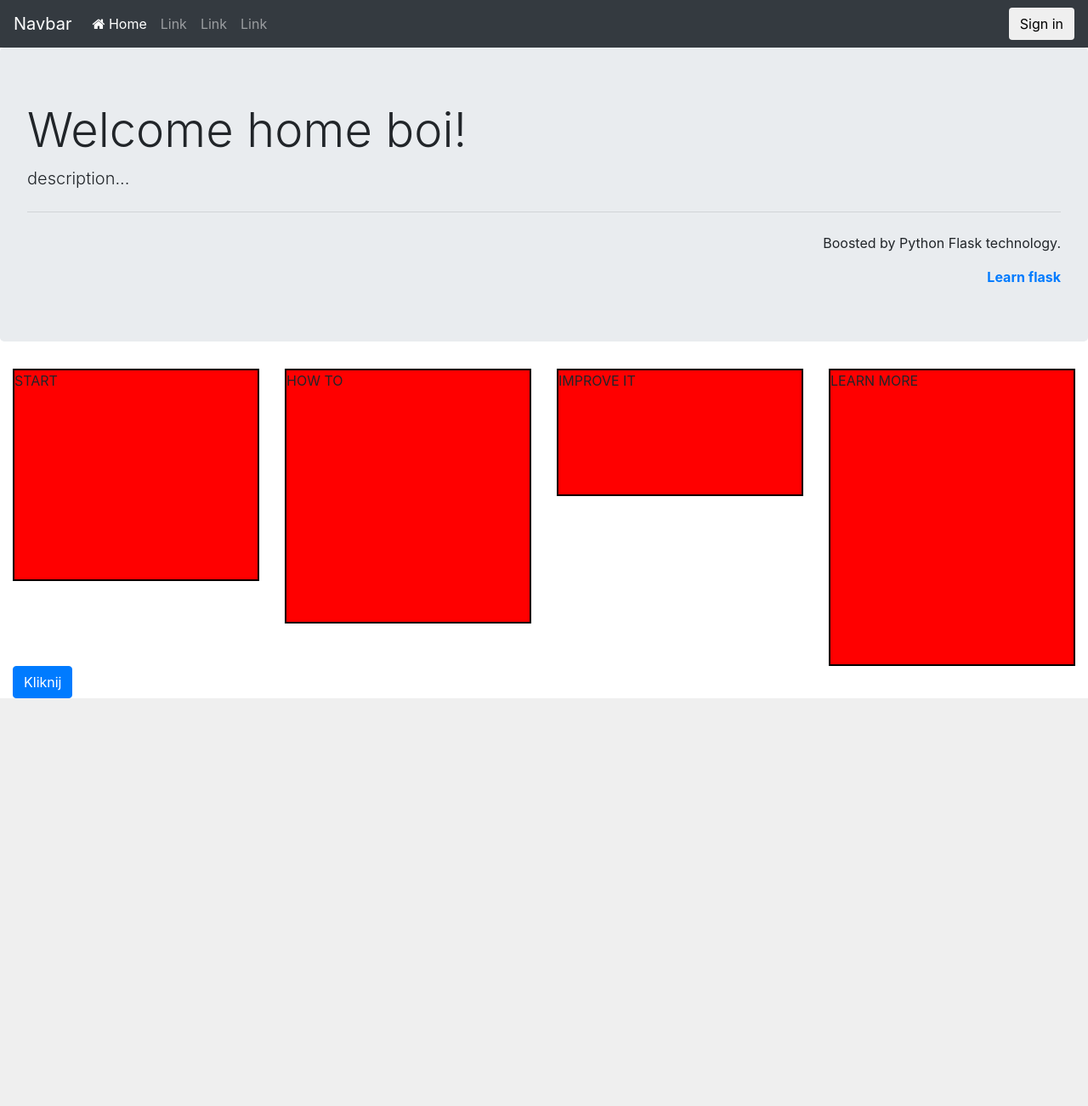
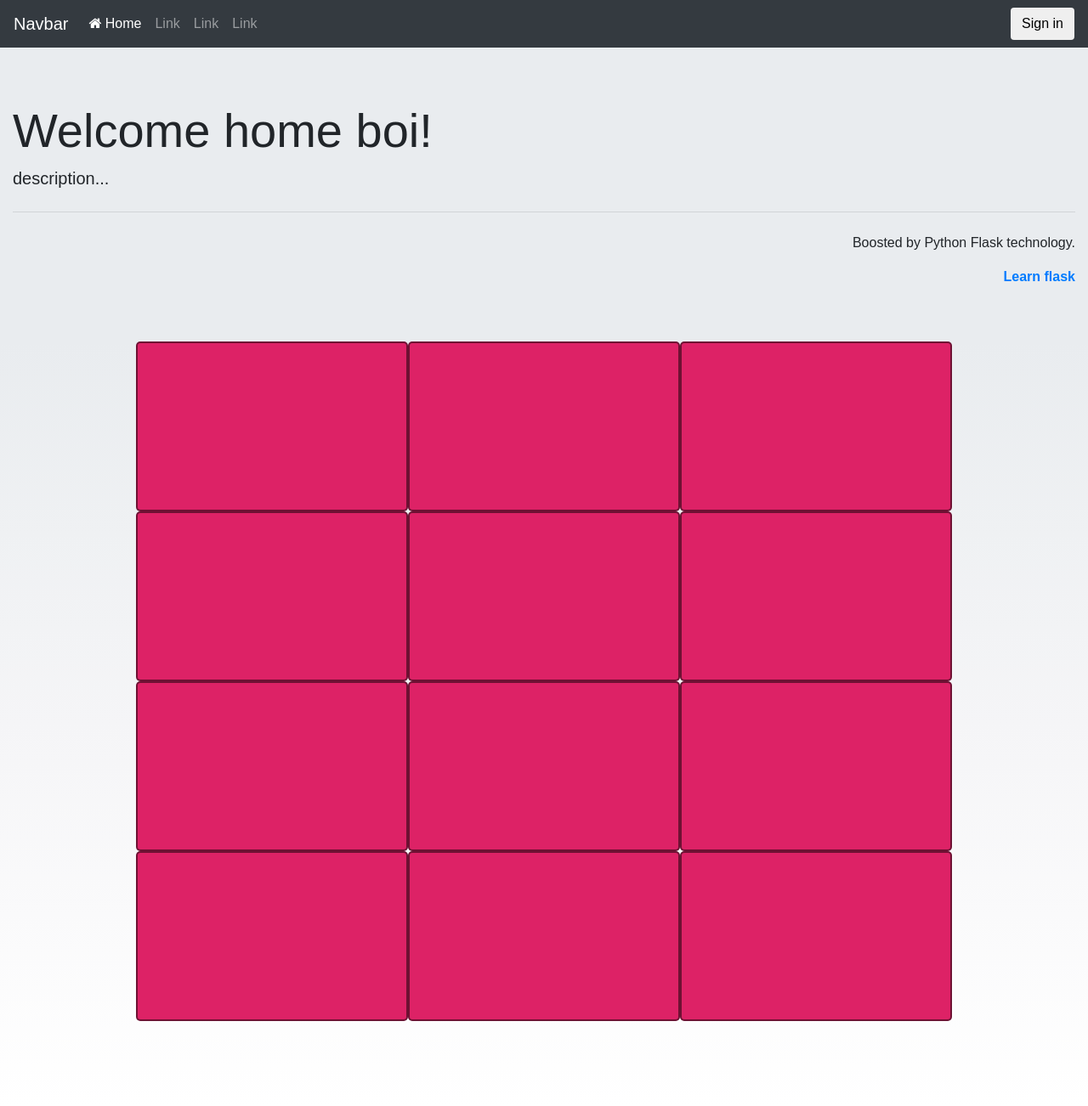
Before and after one commit to kuras120/FlaskApis, a Flask app: page / in a window 1280 px wide. Shown: the whole page at 85% size. Before the commit the page ends 822 px from the top, so only its background shows below. Run offline with Flask 2, Linux system fonts and the light colour scheme; some libraries are stand-ins or nearby versions.

Commit message:
Update tiles design

```diff
--- a/FlaskApis.py
+++ b/FlaskApis.py
@@ -15,4 +15,4 @@ def hello(name=None):
 
 
 if __name__ == '__main__':
-    app.run(host='0.0.0.0')
+    app.run(host='0.0.0.0', debug=True)
--- a/static/css/default.css
+++ b/static/css/default.css
@@ -1,21 +1,38 @@
+
+* { box-sizing: border-box; }
+
+body { font-family: sans-serif; }
 
 /*dont know, just weird style*/
 .container-perspective {
     perspective: 800px;
+    background-image: linear-gradient(to bottom, #e9ecef, #eff1f3, #f5f5f7, #fafafb, #ffffff);
+}
+
+.jumbotron {
+    margin: 0;
 }
 
 .block1 {
     height: 250px;
+    width: 250px;
 }
+
 .block2 {
     height: 300px;
+    width: 300px;
 }
+
 .block3 {
     height: 150px;
+    width: 150px;
 }
+
 .block4{
     height: 350px;
+    width: 350px;
 }
+
 #card {
     width: 100%;
     height: 100%;
@@ -36,6 +53,7 @@
     background: red;
     border: 2px black solid;
 }
+
 #card .back {
     background: blue;
     transform: rotateY( 180deg );
@@ -45,6 +63,56 @@
 #card:hover {
     transform: rotateY( 180deg );
 }
+
 #card.flipped {
     transform: rotateY( 180deg );
 }
+
+/* ---- grid ---- */
+.grid-background {
+    background-image: linear-gradient(to bottom, #e9ecef, #eff1f3, #f5f5f7, #fafafb, #ffffff);
+}
+
+.grid {
+    /* center */
+    margin: 0 auto;
+    padding-bottom: 100px;
+}
+
+/* clearfix */
+.grid:after {
+    content: '';
+    display: block;
+    clear: both;
+}
+
+/* ---- grid-item ---- */
+
+.grid-item {
+    width: 160px;
+    height: 120px;
+    float: left;
+    background: #D26;
+    border: 2px solid #333;
+    border-color: hsla(0, 0%, 0%, 0.5);
+    border-radius: 5px;
+}
+
+.grid-item:hover {
+    background: #A2C;
+    border-color: white;
+    cursor: pointer;
+}
+
+.grid-item--width2 { width: 320px; }
+.grid-item--width3 { width: 480px; }
+.grid-item--width4 { width: 640px; }
+
+.grid-item--height2 { height: 200px; }
+.grid-item--height3 { height: 260px; }
+.grid-item--height4 { height: 360px; }
+
+.grid-item--gigante {
+  width: 640px;
+  height: 360px;
+}
--- /dev/null
+++ b/static/javascript/MasonryCards.js
@@ -0,0 +1,17 @@
+// external JS
+
+var $grid = $('.grid').masonry({
+    columnWidth: 160,
+    itemSelector: '.grid-item',
+    fitWidth: true,
+    stagger: 30
+});
+
+$grid.on( 'click', '.grid-item', function() {
+    if ($(window).width() > 768) {
+        // change size of item via class
+        $(this).toggleClass('grid-item--gigante');
+        // trigger layout
+        $grid.masonry();
+    }
+});
--- a/templates/index.html
+++ b/templates/index.html
@@ -9,7 +9,7 @@
     <meta http-equiv="X-UA-Compatible" content="ie=edge">
     <title>Template</title>
     <!-- Bootstrap CSS -->
-    <link rel="stylesheet" href="https://maxcdn.bootstrapcdn.com/bootstrap/4.0.0/css/bootstrap.min.css" integrity="sha384-Gn5384xqQ1aoWXA+058RXPxPg6fy4IWvTNh0E263XmFcJlSAwiGgFAW/dAiS6JXm" crossorigin="anonymous">
+    <link rel="stylesheet" href="https://stackpath.bootstrapcdn.com/bootstrap/4.1.2/css/bootstrap.min.css" integrity="sha384-Smlep5jCw/wG7hdkwQ/Z5nLIefveQRIY9nfy6xoR1uRYBtpZgI6339F5dgvm/e9B" crossorigin="anonymous">
     <link rel="stylesheet" href="https://maxcdn.bootstrapcdn.com/font-awesome/4.7.0/css/font-awesome.min.css">
     <link rel= "stylesheet" type= "text/css" href= "{{ url_for('static',filename='css/default.css') }}">
 
@@ -38,31 +38,15 @@
               <li class="nav-item">
                 <a class="nav-link" href="#">Link</a>
               </li>
-                <!--
-              <li class="nav-item dropdown">
-                <a class="nav-link dropdown-toggle" href="#" id="navbarDropdown" role="button" data-toggle="dropdown" aria-haspopup="true" aria-expanded="false">
-                  Dropdown
-                </a>
-                <div class="dropdown-menu" aria-labelledby="navbarDropdown">
-                  <a class="dropdown-item" href="#">Action</a>
-                  <a class="dropdown-item" href="#">Another action</a>
-                  <div class="dropdown-divider"></div>
-                  <a class="dropdown-item" href="#">Something else here</a>
-                </div>
-              </li>
-              <li class="nav-item">
-                <a class="nav-link disabled" href="#">Disabled</a>
-              </li>
-              -->
+
             </ul>
             <form class="form-inline my-2 my-lg-0">
               <button class="btn btn-default my-2 my-sm-0" type="submit">Sign in</button>
             </form>
           </div>
         </nav>
-
-        <div class="mx-auto">
-            <div class="jumbotron">
+        <div class="jumbotron jumbotron-fluid">
+            <div class="container-fluid">
                 <h1 class="display-4">Welcome home boi!</h1>
                 <p class="lead">description...</p>
                 <hr class="my-4">
@@ -72,8 +56,32 @@
                 </div>
             </div>
         </div>
+
         <!-- CONTENT SECTION -->
-        <div class="container-fluid perspective">
+        <div class="container-fluid">
+            <div class="row grid-background">
+                <div class="col">
+                    <div class="grid">
+                        <div class="grid-item grid-item--height2 grid-item--width2"></div>
+                        <div class="grid-item grid-item--height2 grid-item--width2"></div>
+                        <div class="grid-item grid-item--height2 grid-item--width2"></div>
+                        <div class="grid-item grid-item--height2 grid-item--width2"></div>
+                        <div class="grid-item grid-item--height2 grid-item--width2"></div>
+                        <div class="grid-item grid-item--height2 grid-item--width2"></div>
+                        <div class="grid-item grid-item--height2 grid-item--width2"></div>
+                        <div class="grid-item grid-item--height2 grid-item--width2"></div>
+                        <div class="grid-item grid-item--height2 grid-item--width2"></div>
+                        <div class="grid-item grid-item--height2 grid-item--width2"></div>
+                        <div class="grid-item grid-item--height2 grid-item--width2"></div>
+                        <div class="grid-item grid-item--height2 grid-item--width2"></div>
+                    </div>
+                </div>
+            </div>
+        </div>
+
+
+
+{#        <div class="container-fluid container-perspective">
             <div class="row">
                 <div class="col-md-3 block1">
                     <div id="card">
@@ -100,14 +108,19 @@
                     </div>
                 </div>
             </div>
-            <button id="flip" class="btn btn-primary" onclick="FlipCard();">Kliknij</button>
+            <button id="flip" class="btn btn-primary" onclick="FlipCard();">Kliknij</button>#}
+
         </div>
+        <!-- jQuery first, then Popper.js, then Bootstrap JS -->
+        <script src="https://code.jquery.com/jquery-3.3.1.slim.min.js" integrity="sha384-q8i/X+965DzO0rT7abK41JStQIAqVgRVzpbzo5smXKp4YfRvH+8abtTE1Pi6jizo" crossorigin="anonymous"></script>
+        <script src="https://cdnjs.cloudflare.com/ajax/libs/popper.js/1.14.3/umd/popper.min.js" integrity="sha384-ZMP7rVo3mIykV+2+9J3UJ46jBk0WLaUAdn689aCwoqbBJiSnjAK/l8WvCWPIPm49" crossorigin="anonymous"></script>
+        <script src="https://stackpath.bootstrapcdn.com/bootstrap/4.1.2/js/bootstrap.min.js" integrity="sha384-o+RDsa0aLu++PJvFqy8fFScvbHFLtbvScb8AjopnFD+iEQ7wo/CG0xlczd+2O/em" crossorigin="anonymous"></script>
+        <script src="https://unpkg.com/masonry-layout@4/dist/masonry.pkgd.min.js"></script>
+        <script src="https://cdnjs.cloudflare.com/ajax/libs/underscore.js/1.9.1/underscore-min.js"></script>
+
         <!-- Optional JavaScript -->
         <script src="../static/javascript/FlipCard.js"></script>
-        <!-- jQuery first, then Popper.js, then Bootstrap JS -->
-        <script src="https://code.jquery.com/jquery-3.2.1.slim.min.js" integrity="sha384-KJ3o2DKtIkvYIK3UENzmM7KCkRr/rE9/Qpg6aAZGJwFDMVNA/GpGFF93hXpG5KkN" crossorigin="anonymous"></script>
-        <script src="https://cdnjs.cloudflare.com/ajax/libs/popper.js/1.12.9/umd/popper.min.js" integrity="sha384-ApNbgh9B+Y1QKtv3Rn7W3mgPxhU9K/ScQsAP7hUibX39j7fakFPskvXusvfa0b4Q" crossorigin="anonymous"></script>
-        <script src="https://maxcdn.bootstrapcdn.com/bootstrap/4.0.0/js/bootstrap.min.js" integrity="sha384-JZR6Spejh4U02d8jOt6vLEHfe/JQGiRRSQQxSfFWpi1MquVdAyjUar5+76PVCmYl" crossorigin="anonymous"></script>
+        <script src="../static/javascript/MasonryCards.js"></script>
 
     </body>
 </html>
```
Lines whose indentation alone changed are shown as unchanged.
